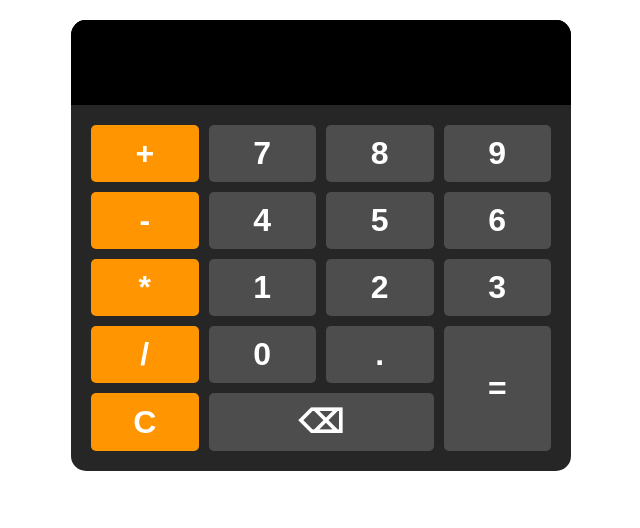
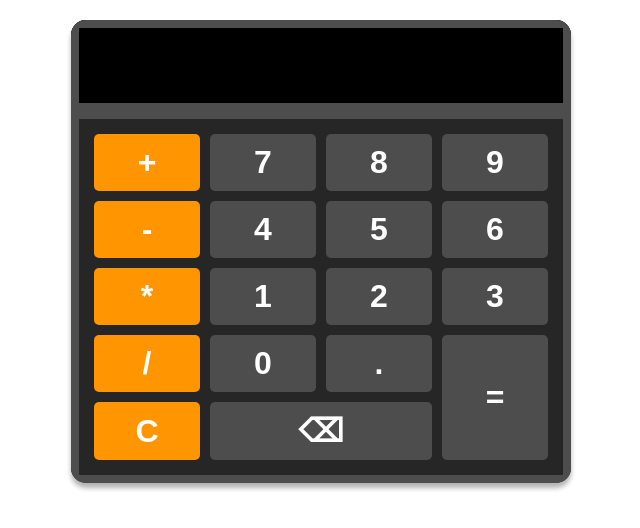
Before and after one commit to adam-rifai/calculator, a plain HTML site: page index.html in a window 1280 px wide. Shown: the whole page, without its empty margins (319-959 px from the left). Drawn offline with Linux system fonts and the light colour scheme.

Commit message:
version 1.04

```diff
--- a/style.css
+++ b/style.css
@@ -10,6 +10,7 @@
   max-width: 500px;
   overflow: hidden;
   margin: 20px auto;
+  box-shadow: 0px 5px 5px rgba(0, 0, 0, 0.3);
 }
 
 #display {
@@ -17,21 +18,22 @@
   padding: 10px;
   font-size: 3rem;
   text-align: left;
-  border: none;
   /* background-color: hsl(0, 0%, 20%); */
   color: #fff;
-  border: none;
+  /* border: none; */
   outline: none;
   background-color: black;
-  border-top: 5px solid black;
+  /* border-top: 5px solid black; */
+  border: 8px solid hsl(0, 0%, 30%);
 }
 
 #keys {
   display: grid;
   grid-template-columns: repeat(4, 1fr);
   gap: 10px;
-  padding: 20px;
-  border-top: 5px solid black;
+  padding: 15px;
+  /* border-top: 5px solid black; */
+  border: 8px solid hsl(0, 0%, 30%);
 }
 
 button {
```
